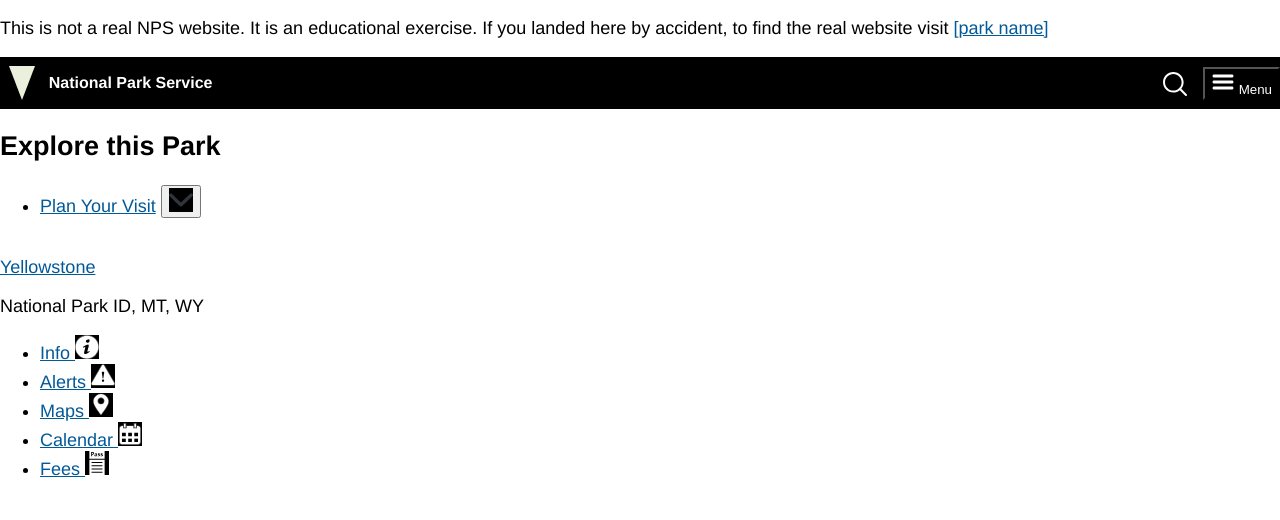
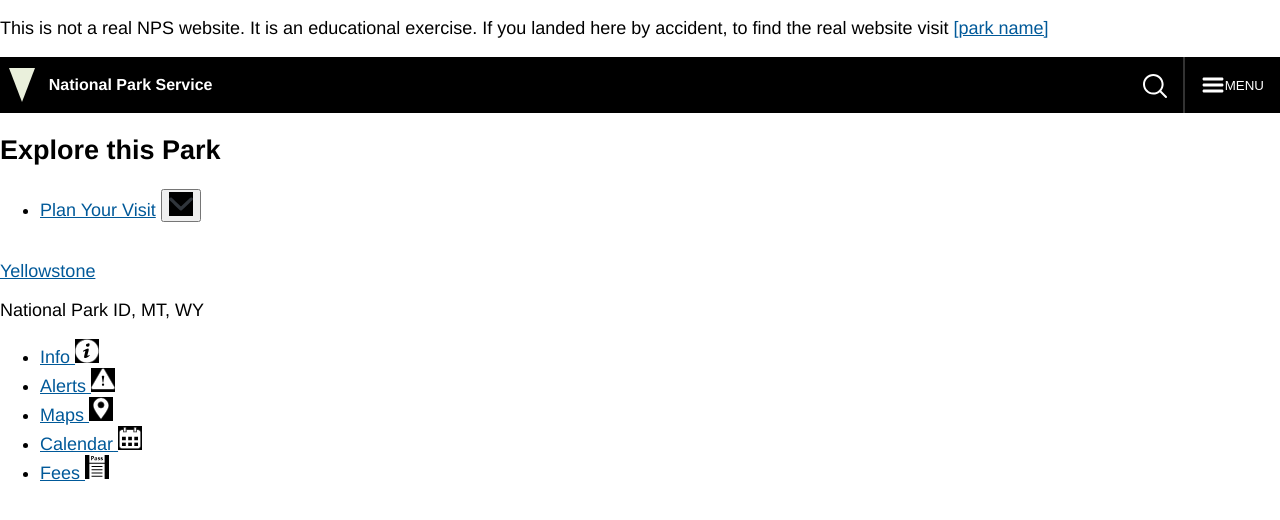
Before and after one commit to mattberg91/WDD-231-personal-project, a website built with Vite: page src/index.html in a window 1280 px wide. Built offline with nearby package versions, Linux system fonts and the light colour scheme.

Commit message:
changes to the menu part of the header

```diff
--- a/src/css/style.css
+++ b/src/css/style.css
@@ -116,10 +116,14 @@ img {
   margin-top: 6px;
 }
 .global-header__right button {
+  display:flex;
   color: white;
   background-color: transparent;
-  text-align: center;
-
+  align-items: center;
+  border: none;
+  padding: 1rem;
+  text-transform: uppercase;
+  border-left: 2px solid var(--bs-grey-5);
 }
 body {
   font-family: var(--bs-body-font-family);
```
